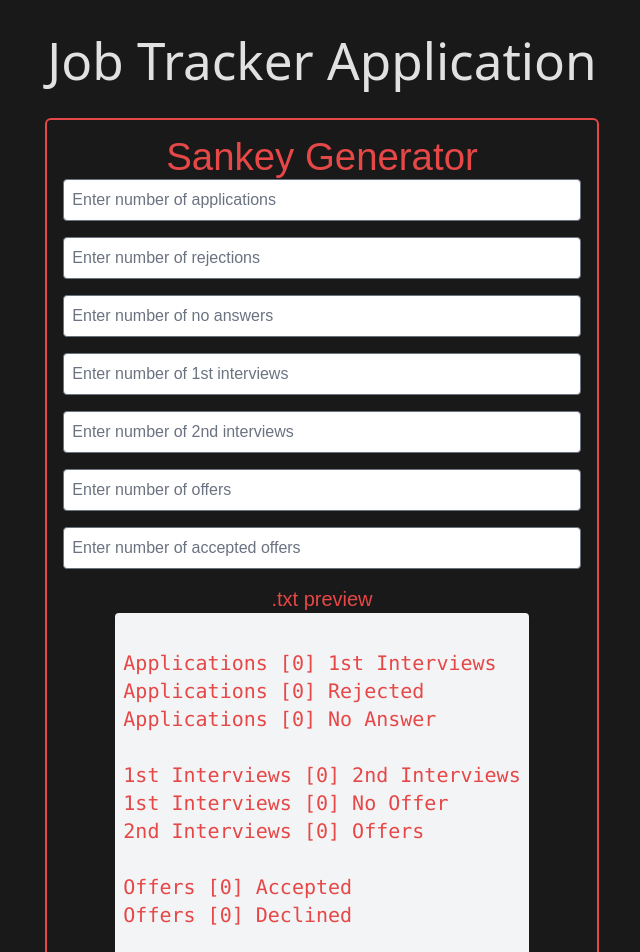
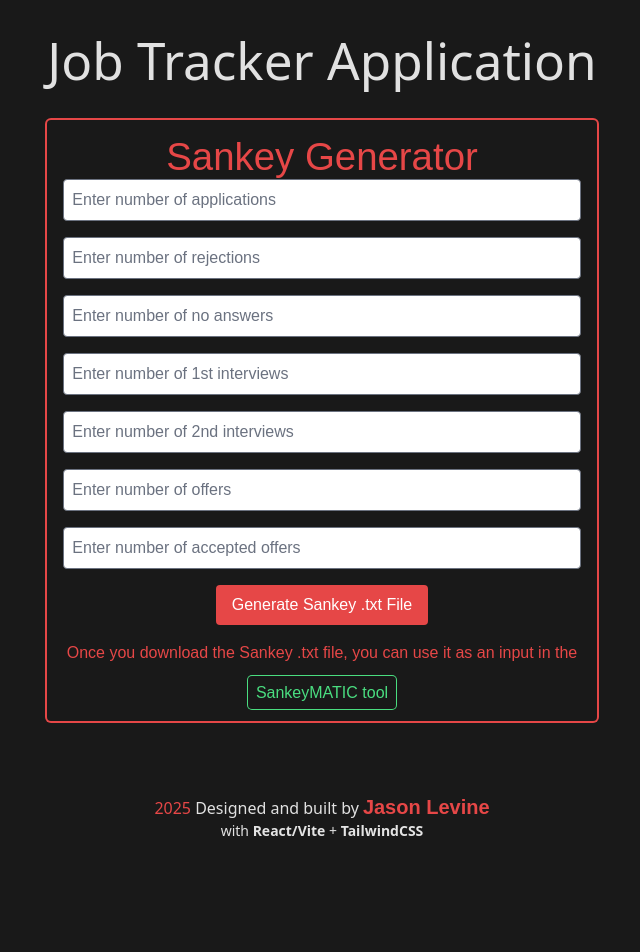
Before and after one commit to JsonLevine/job-tracker, a React (Vite) app: page / in a window 1280 px wide. Shown: the top 952 px of the page, without its empty margins (318-958 px from the left). After the commit the page ends 913 px from the top, so only its background shows below. Built offline with nearby package versions, Linux system fonts and the light colour scheme; a web font is replaced by a local one; what tailwindcss-animated would draw is missing.

Commit message:
Update SankeyGenerator.jsx

```diff
--- a/src/components/SankeyGenerator.jsx
+++ b/src/components/SankeyGenerator.jsx
@@ -56,25 +56,25 @@ function SankeyGenerator() {
           value={data.accepted || ''}
           onChange={(e) => setData({ ...data, accepted: e.target.value })}
         />
-        <label className=" text-xl mb-2">
+        {data.applications ?
+        <label className="text-xl mb-2">
          .txt preview
           <pre className="bg-gray-100 p-2 rounded text-left">
             {/* Only show lines for non-zero values */}
-            {`
-Applications [${data.applications || 0}] 1st Interviews
-Applications [${data.rejections || 0}] Rejected
-Applications [${data.noAnswers || 0}] No Answer
-
-1st Interviews [${data.firstInterviews || 0}] 2nd Interviews
-1st Interviews [${data.firstInterviews || 0}] No Offer
-2nd Interviews [${data.secondInterviews || 0}] Offers
-
-Offers [${data.offers || 0}] Accepted
-Offers [${data.offers || 0}] Declined
-            `}
+            {data.applications ? `Applications [${data.applications}] 1st Interviews` : ''}
+            {data.rejections ? `\nApplications [${data.rejections}] Rejected` : ''}
+            {data.noAnswers ? `\nApplications [${data.noAnswers}] No Answer` : ''}
+            {`\n`}
+            {data.firstInterviews ? `\n1st Interviews [${data.secondInterviews}] 2nd Interviews` : ''}
+            {data.firstInterviews ? `\n1st Interviews [${data.firstInterviews - data.secondInterviews}] No Offer` : ''}
+            {`\n`}
+            {data.secondInterviews ? `\n2nd Interviews [${data.secondInterviews}] Offers` : ''}
+            {`\n`}
+            {data.offers ? `\nOffers [${data.accepted}] Accepted` : ''}
+            {data.offers ? `\nOffers [${data.offers - data.accepted}] Declined` : ''}
           </pre>
-
         </label>
+        : ''}
         <button
           type="submit"
           className="px-4 py-2 bg-stronghold-red text-white rounded hover:bg-stronghold-red-dark"
```
